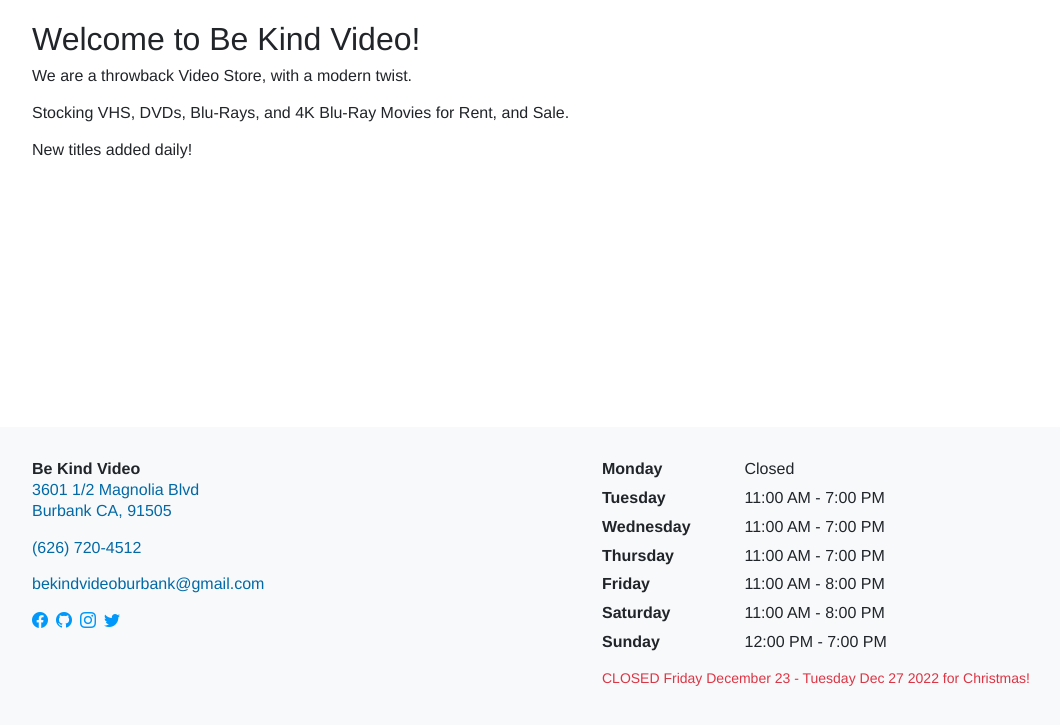
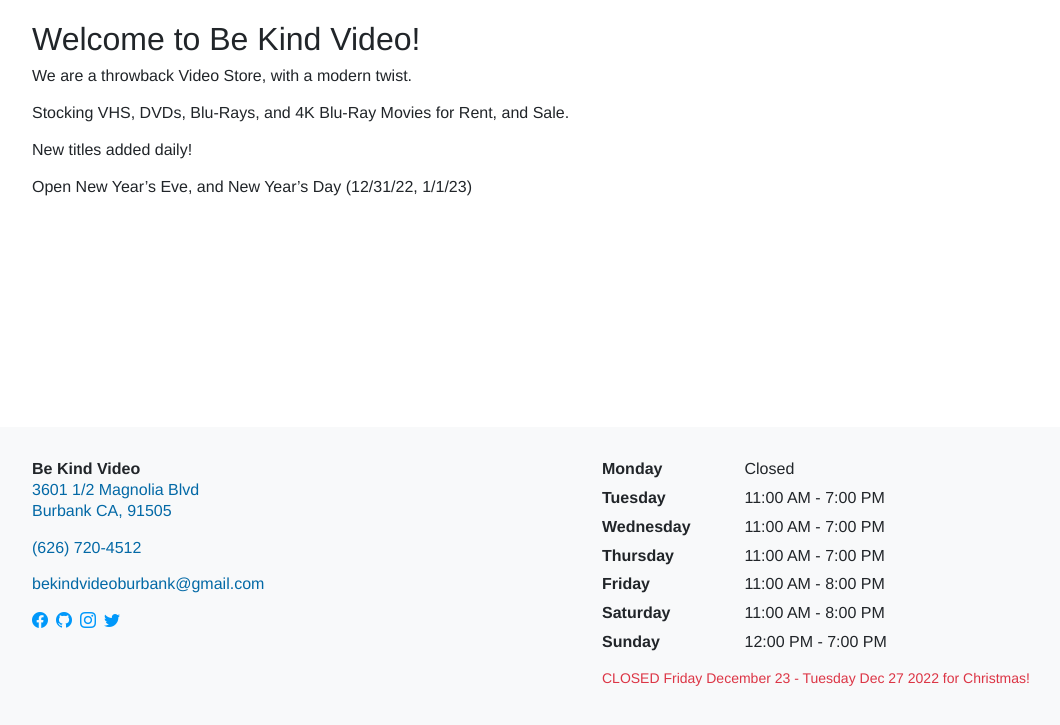
Before and after one commit to arenoir/be-kind-video, a Jekyll site: the page built from index.markdown, in a window 1280 px wide, cut to the strip 157-882 px from the top of the page. Shown: the whole strip, without its empty margins (50-1110 px from the left). Built offline with Jekyll 4.4.1, drawn with Linux system fonts in a browser that asks for light colours.

Commit message:
Update index.markdown
Updated New Years

```diff
--- a/index.markdown
+++ b/index.markdown
@@ -11,3 +11,5 @@
 Stocking VHS, DVDs, Blu-Rays, and 4K Blu-Ray Movies for Rent, and Sale.
 
 New titles added daily!
+
+Open New Year's Eve, and New Year's Day (12/31/22, 1/1/23)
```
